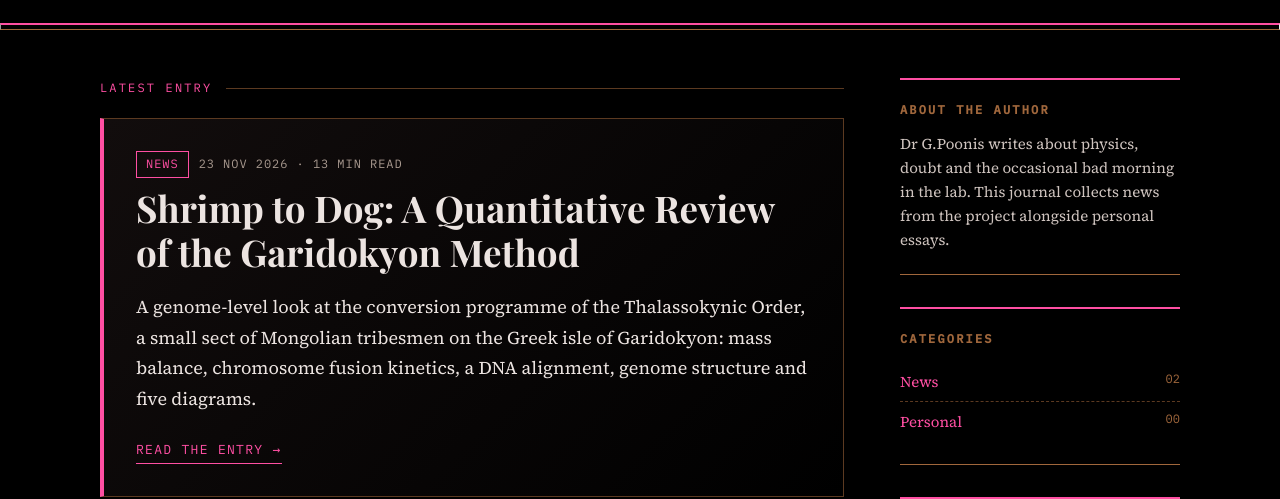
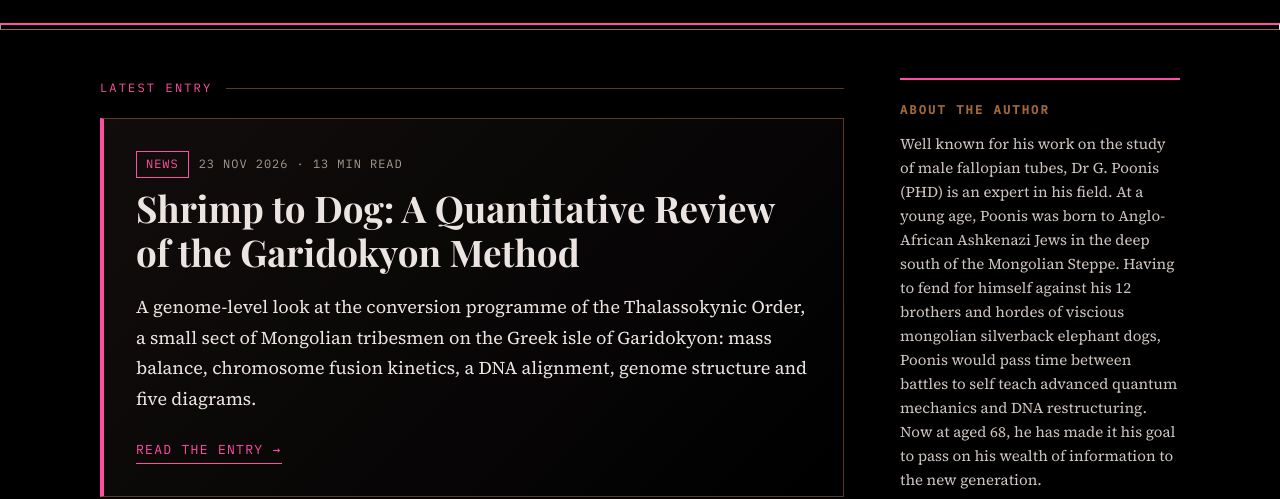
Before and after one commit to gregpoonis/Poonipedia, a plain HTML site: page index.html in a window 1280 px wide. Shown: the part 336-835 px from the top of the page. Drawn offline with nearby package versions, Linux system fonts and the light colour scheme; a web font is replaced by a local one.

Commit message:
Revise author description in index.html
Updated the author's description with more detailed background information.

```diff
--- a/index.html
+++ b/index.html
@@ -60,7 +60,7 @@
     <aside>
       <div class="side-block" id="about">
         <h4>About the author</h4>
-        <p>Dr G.Poonis writes about physics, doubt and the occasional bad morning in the lab. This journal collects news from the project alongside personal essays.</p>
+        <p>Well known for his work on the study of male fallopian tubes, Dr G. Poonis (PHD) is an expert in his field. At a young age, Poonis was born to Anglo-African Ashkenazi Jews in the deep south of the Mongolian Steppe. Having to fend for himself against his 12 brothers and hordes of viscious mongolian silverback elephant dogs, Poonis would pass time between battles to self teach advanced quantum mechanics and DNA restructuring. Now at aged 68, he has made it his goal to pass on his wealth of information to the new generation.</p>
       </div>
 
       <div class="side-block">
```
